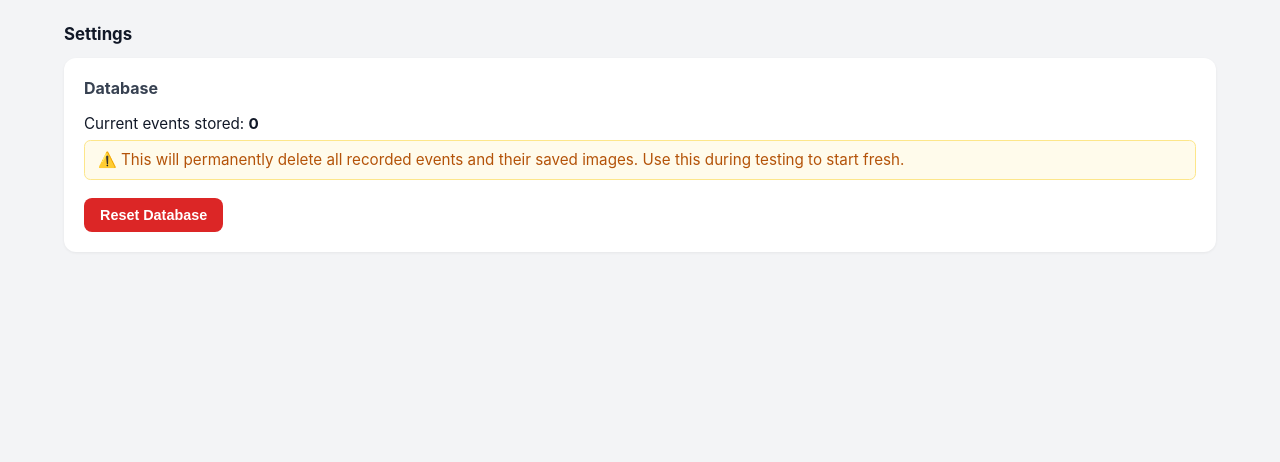
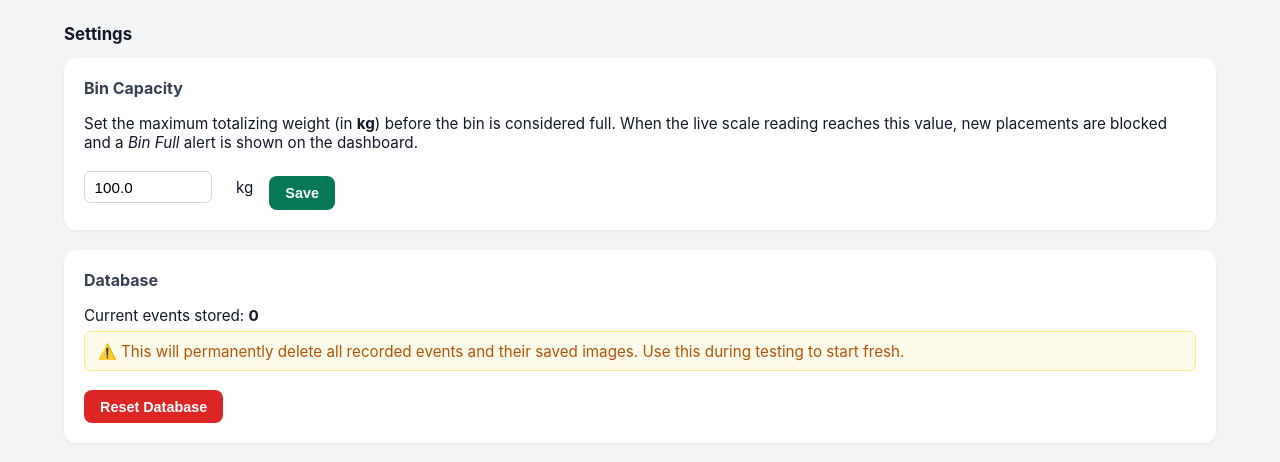
Before and after one commit to janreinhartp/IoT-Enabled-Waste-Monitoring-and-Characterization-System-with-Real-Time-Dashboard-and-Analytics, a Flask app: page /settings in a window 1280 px wide. Shown: the part 56-518 px from the top of the page. Run offline with Flask 3, Linux system fonts and the light colour scheme; the visitor is signed in with stand-in values (Sample User, id 1); data that the repository does not hold is empty; parts of the project's set-up code (start-up, migrations or seed data) failed here and were passed over.

Commit message:
feat: Implement bin full alert and capacity settings in dashboard

```diff
--- a/app/web/routes.py
+++ b/app/web/routes.py
@@ -127,6 +127,7 @@ def register(
         return render_template(
             "settings.html",
             event_count=event_count,
+            capacity_kg=cfg.events.capacity_kg,
         )
 
     # ---- Auth ----
@@ -209,6 +210,35 @@ def register(
     def api_reset_db():
         deleted = db.reset_events()
         return jsonify({"deleted": deleted, "status": "ok"})
+
+    @app.get("/api/settings/capacity")
+    @_require_admin_api
+    def api_get_capacity():
+        return jsonify({"capacity_kg": cfg.events.capacity_kg})
+
+    @app.post("/api/settings/capacity")
+    @_require_admin_api
+    def api_set_capacity():
+        data = request.get_json(force=True, silent=True) or {}
+        try:
+            value = float(data.get("capacity_kg", 0))
+        except (TypeError, ValueError):
+            return jsonify({"error": "capacity_kg must be a number"}), 400
+        if value <= 0:
+            return jsonify({"error": "capacity_kg must be greater than 0"}), 400
+        cfg.events.capacity_kg = value
+        # Persist to config.yaml so the change survives restarts
+        import yaml as _yaml
+        config_path = "config.yaml"
+        try:
+            with open(config_path, "r", encoding="utf-8") as fh:
+                raw = _yaml.safe_load(fh) or {}
+            raw.setdefault("events", {})["capacity_kg"] = value
+            with open(config_path, "w", encoding="utf-8") as fh:
+                _yaml.dump(raw, fh, default_flow_style=False, allow_unicode=True)
+        except Exception:  # noqa: BLE001
+            pass  # in-memory update succeeded; file write is best-effort
+        return jsonify({"status": "ok", "capacity_kg": value})
 
     @app.post("/api/record")
     def api_record():
--- a/app/web/static/style.css
+++ b/app/web/static/style.css
@@ -102,3 +102,15 @@ canvas { max-width: 100%; }
 .det-conf { margin-left: auto; font-size: 0.8rem; color: #6b7280; }
 .det-conf-low { color: #f97316; }
 .det-none { font-size: 0.85rem; color: #ef4444; }
+/* ---- Bin Full Alert ---- */
+.bin-full-alert { display: flex; align-items: center; gap: 1rem; background: #fef2f2; border: 2px solid #f87171; border-radius: 0.75rem; padding: 1rem 1.25rem; margin-bottom: 1.25rem; }
+.bin-full-icon { font-size: 2rem; flex-shrink: 0; }
+.bin-full-text { flex: 1; }
+.bin-full-text strong { display: block; font-size: 1.05rem; color: #b91c1c; margin-bottom: 0.2rem; }
+.bin-full-text span { font-size: 0.92rem; color: #7f1d1d; }
+.bin-full-dismiss { flex-shrink: 0; background: none; border: 1px solid #f87171; color: #b91c1c; border-radius: 0.4rem; padding: 0.25rem 0.6rem; font-size: 0.9rem; cursor: pointer; }
+.bin-full-dismiss:hover { background: #fee2e2; }
+@keyframes bin-full-flash { 0%,100% { box-shadow: 0 0 0 0 rgba(239,68,68,0.4); } 50% { box-shadow: 0 0 0 8px rgba(239,68,68,0); } }
+.bin-full-pulse { animation: bin-full-flash 0.7s ease-out; }
+/* ---- Settings capacity row ---- */
+.capacity-row { display: flex; align-items: center; flex-wrap: wrap; gap: 0.5rem; margin-top: 0.75rem; }
--- a/app/web/templates/settings.html
+++ b/app/web/templates/settings.html
@@ -3,6 +3,22 @@
 
 {% block content %}
 <h2 class="settings-heading">Settings</h2>
+
+<div class="card settings-section">
+  <h3>Bin Capacity</h3>
+  <p class="settings-desc">
+    Set the maximum totalizing weight (in <strong>kg</strong>) before the bin is considered full.
+    When the live scale reading reaches this value, new placements are blocked and a
+    <em>Bin Full</em> alert is shown on the dashboard.
+  </p>
+  <div class="capacity-row">
+    <input id="capacity-input" type="number" min="0.1" step="0.1"
+           value="{{ capacity_kg }}" class="calib-input" style="width:8rem">
+    <span class="settings-desc" style="margin:0 0.5rem;">kg</span>
+    <button id="capacity-save-btn" class="btn btn-primary">Save</button>
+    <span id="capacity-status" class="reset-status"></span>
+  </div>
+</div>
 
 <div class="card settings-section">
   <h3>Database</h3>
@@ -22,6 +38,45 @@
 
 {% block scripts %}
 <script>
+  /* ---- Bin Capacity ---- */
+  document.getElementById('capacity-save-btn').addEventListener('click', function () {
+    const btn = this;
+    const status = document.getElementById('capacity-status');
+    const val = parseFloat(document.getElementById('capacity-input').value);
+    if (isNaN(val) || val <= 0) {
+      status.textContent = '✗ Enter a valid positive number.';
+      status.className = 'reset-status error';
+      return;
+    }
+    btn.disabled = true;
+    btn.textContent = 'Saving…';
+    status.textContent = '';
+
+    fetch('/api/settings/capacity', {
+      method: 'POST',
+      headers: { 'Content-Type': 'application/json' },
+      body: JSON.stringify({ capacity_kg: val }),
+    })
+      .then(r => r.json())
+      .then(data => {
+        if (data.error) {
+          status.textContent = '✗ ' + data.error;
+          status.className = 'reset-status error';
+        } else {
+          status.textContent = '✓ Saved (' + data.capacity_kg + ' kg)';
+          status.className = 'reset-status success';
+        }
+        btn.textContent = 'Save';
+        btn.disabled = false;
+      })
+      .catch(() => {
+        status.textContent = '✗ Save failed. Check server logs.';
+        status.className = 'reset-status error';
+        btn.textContent = 'Save';
+        btn.disabled = false;
+      });
+  });
+
   /* ---- Database reset ---- */
   document.getElementById('reset-btn').addEventListener('click', function () {
     if (!confirm('Delete ALL events and images? This cannot be undone.')) return;
--- a/run.py
+++ b/run.py
@@ -86,6 +86,11 @@ def main(argv: list[str] | None = None) -> int:
         # ---- Analyze button: capture + AI — do NOT save yet ----
         def _on_analyze_press():
             log.info("Analyze button pressed")
+            if pipeline.bin_full:
+                log.warning("Analyze button ignored — bin is full")
+                if lcd:
+                    lcd.show_message("!! BIN FULL !!  ", "Empty bin now   ")
+                return
             if lcd:
                 lcd.show_message("Analyzing...  ", "Please wait... ")
             pending = pipeline.analyze_and_hold()
@@ -99,6 +104,11 @@ def main(argv: list[str] | None = None) -> int:
         # ---- Record button: commit pending detection + weight — saves to DB ----
         def _on_record_press():
             log.info("Record button pressed — committing pending detection")
+            if pipeline.bin_full:
+                log.warning("Record button ignored — bin is full")
+                if lcd:
+                    lcd.show_message("!! BIN FULL !!  ", "Empty bin now   ")
+                return
             if lcd:
                 lcd.show_message("Recording...  ", "Please wait... ")
             ok = pipeline.commit_pending()
```
Also changed, not shown: app/core/pipeline.py (+16 -0 lines), app/web/static/dashboard.js (+58 -1 lines), app/web/templates/dashboard.html (+11 -0 lines).
